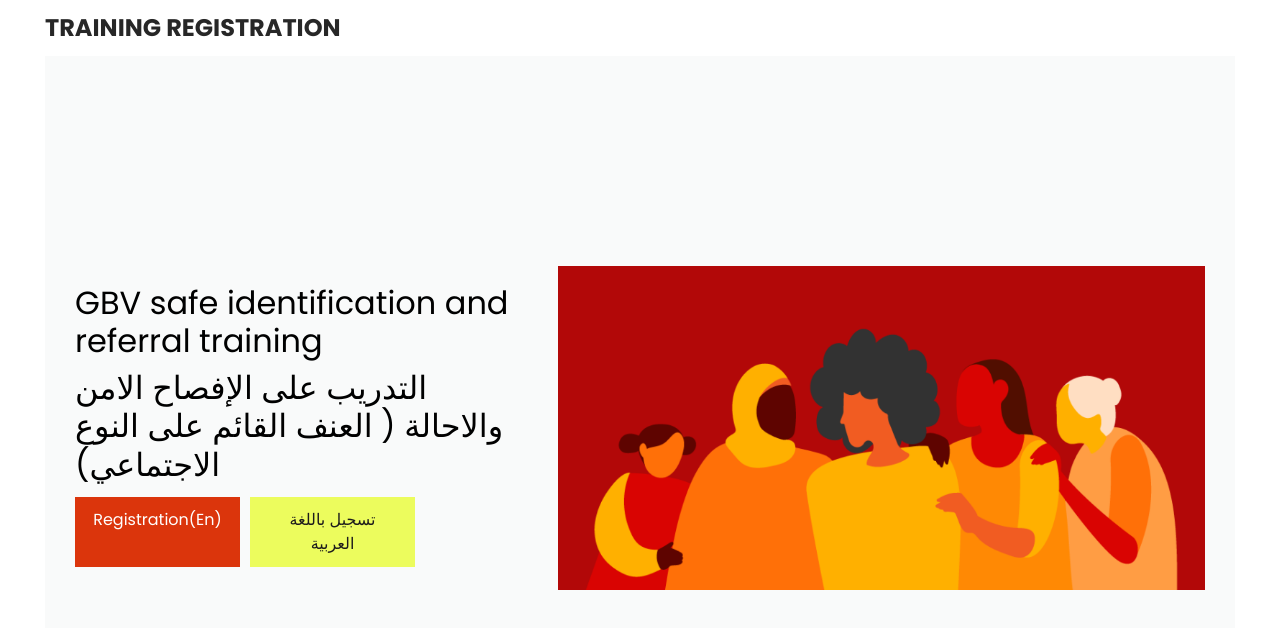
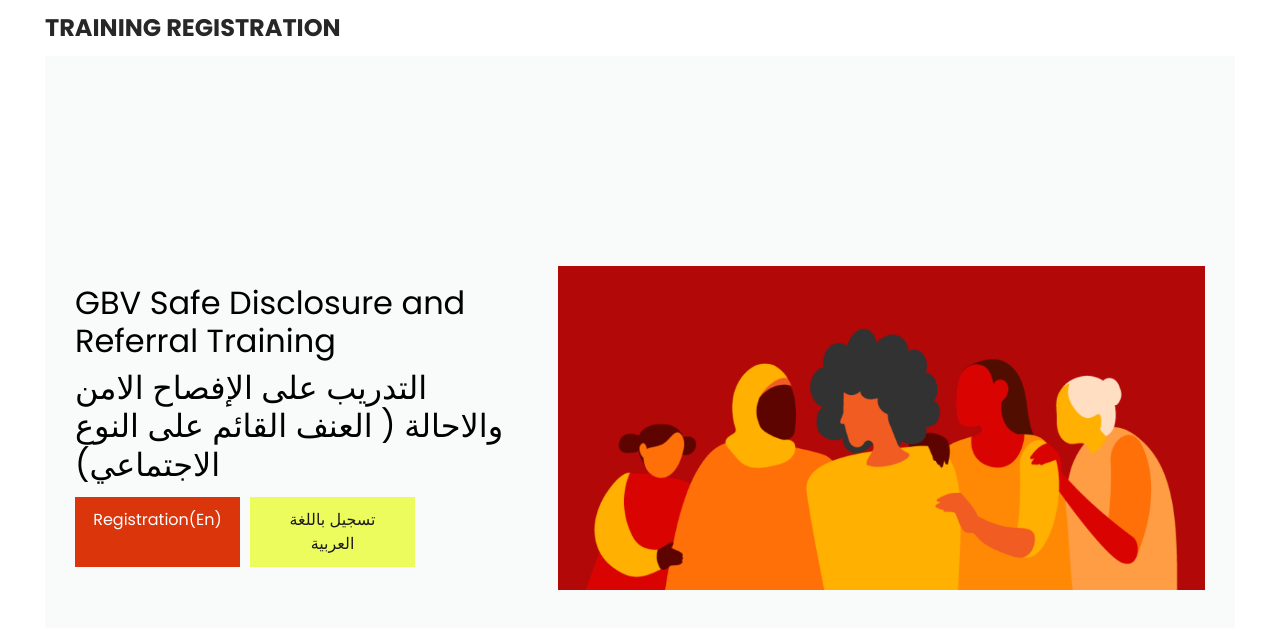
Before and after one commit to AmelOrg/GBV-Safe-Referral-She-Leads-Training, a plain HTML site: page index.html in a window 1280 px wide. Drawn offline with Linux system fonts and the light colour scheme; some packages are replaced by stand-ins of ours; a script that the page names is missing.

Commit message:
Update index.html

```diff
--- a/index.html
+++ b/index.html
@@ -56,7 +56,7 @@
                   <div class="detail-box">
 
                     <h2>
-                      GBV safe identification and referral training
+                      GBV Safe Disclosure and Referral Training
                     </h2>
                     <h2>
                       التدريب على الإفصاح الامن والاحالة ( العنف القائم على النوع الاجتماعي)
```
